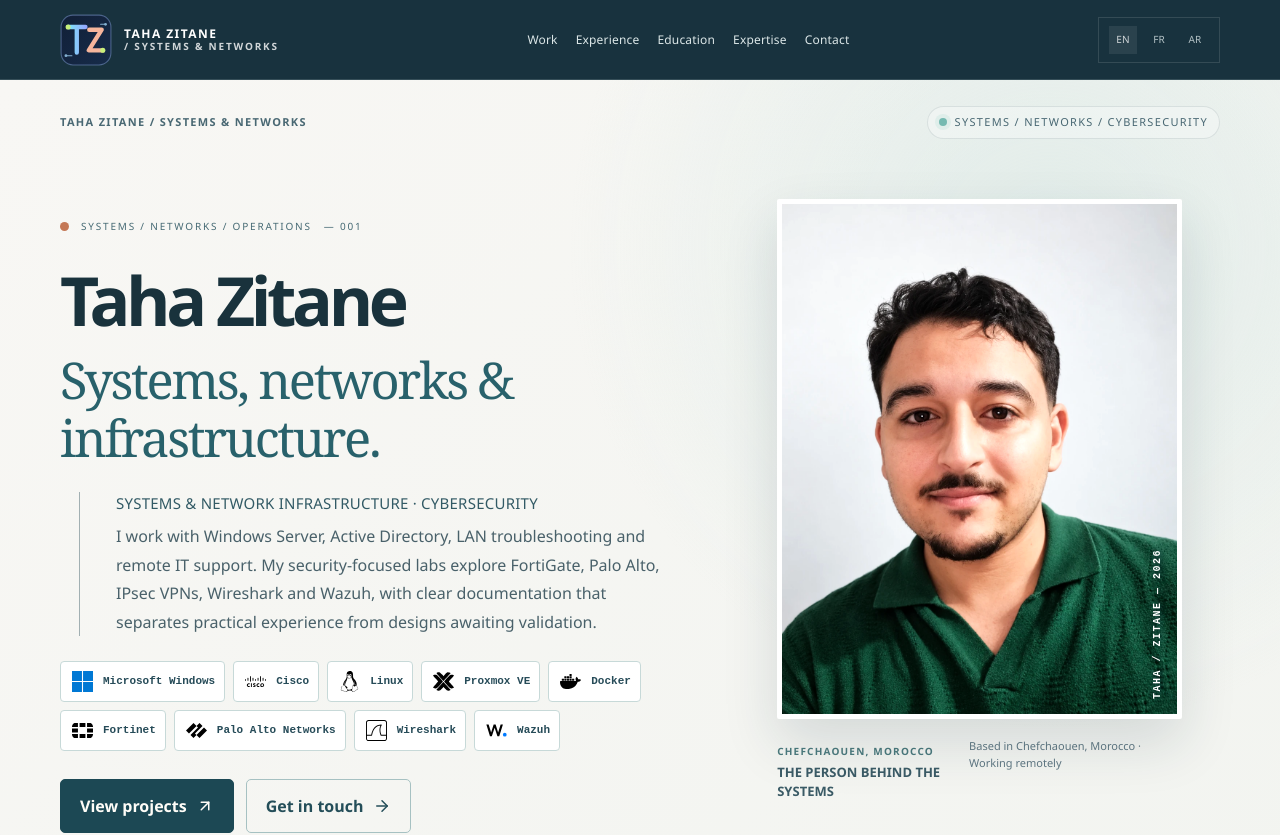
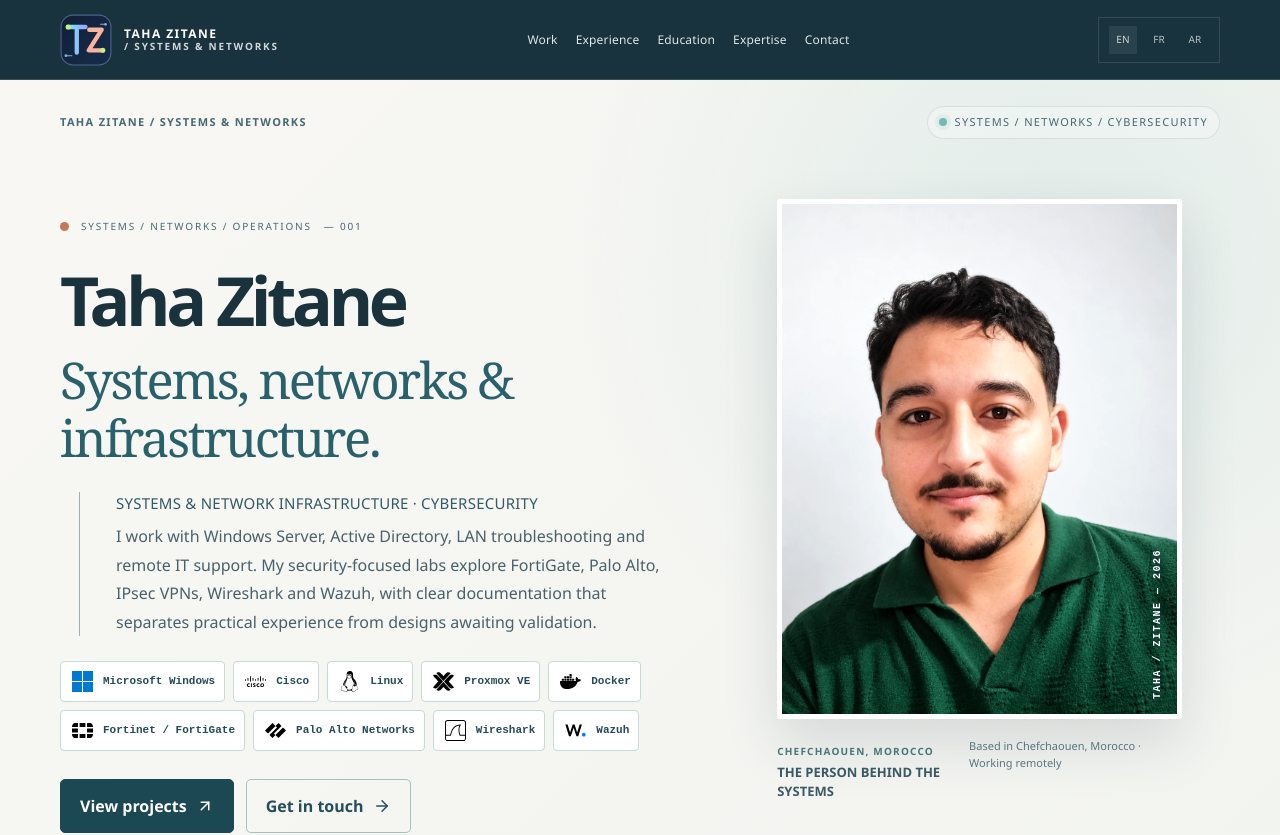
Before and after one commit to tahazitan/taha-zitane-portfolio, a Next.js app: page / in a window 1280 px wide. Shown: the top 835 px of the page. Built offline with nearby package versions, Linux system fonts and the light colour scheme.

Commit message:
Clarify authentic marks versus text-only technology names

```diff
--- a/src/components/TechnologyMarks.tsx
+++ b/src/components/TechnologyMarks.tsx
@@ -1,32 +1,39 @@
-/** Authentic self-hosted technology marks, placed in context throughout the site.
- * Icon files are sourced from Simple Icons, Devicon and Wazuh (see docs).
- * Trademark marks identify technologies only; they do not imply certification or partnership.
+/** Vendor marks are self-hosted and provenance documented in docs/TECH-LOGOS.md.
+ * Text-only chips are deliberate: never invent a logo for a tool or institution.
+ * Marks refer to tools, not credentials, employment or vendor endorsements.
  */
 type Variant = "hero" | "card" | "inline" | "case" | "mini";
-type Brand = {key:string;name:string;matcher:RegExp};
+type Brand = {key:string;name:string;matcher:RegExp;logo:boolean};
 const brands:Brand[] = [
- {key:"windows",name:"Microsoft Windows",matcher:/\b(windows|active directory|ad ds|gpo|iis|microsoft)\b/i},
- {key:"anydesk",name:"AnyDesk",matcher:/\banydesk\b/i},
- {key:"cisco",name:"Cisco",matcher:/\b(cisco|packet tracer)\b/i},
- {key:"linux",name:"Linux",matcher:/\blinux\b/i},
- {key:"ubuntu",name:"Ubuntu",matcher:/\bubuntu\b/i},
- {key:"debian",name:"Debian",matcher:/\bdebian\b/i},
- {key:"proxmox",name:"Proxmox VE",matcher:/\bproxmox\b/i},
- {key:"docker",name:"Docker",matcher:/\bdocker\b/i},
- {key:"fortinet",name:"Fortinet",matcher:/\b(fortigate|fortinet)\b/i},
- {key:"paloalto",name:"Palo Alto Networks",matcher:/\b(palo alto|paloalto|pan.os)\b/i},
- {key:"wireshark",name:"Wireshark",matcher:/\bwireshark\b/i},
- {key:"wazuh",name:"Wazuh",matcher:/\bwazuh\b/i},
- {key:"snort",name:"Snort",matcher:/\bsnort\b/i},
- {key:"github",name:"GitHub",matcher:/\bgithub\b/i}
+ {key:"windows",name:"Microsoft Windows",matcher:/\b(windows(?: server)?|active directory|ad ds|gpo|iis|microsoft)\b/i,logo:true},
+ {key:"cisco",name:"Cisco",matcher:/\b(cisco|packet tracer)\b/i,logo:true},
+ {key:"anydesk",name:"AnyDesk",matcher:/\banydesk\b/i,logo:true},
+ {key:"linux",name:"Linux",matcher:/\blinux\b/i,logo:true},
+ {key:"ubuntu",name:"Ubuntu",matcher:/\bubuntu\b/i,logo:true},
+ {key:"debian",name:"Debian",matcher:/\bdebian\b/i,logo:true},
+ {key:"proxmox",name:"Proxmox VE",matcher:/\bproxmox\b/i,logo:true},
+ {key:"docker",name:"Docker",matcher:/\bdocker\b/i,logo:true},
+ {key:"fortinet",name:"Fortinet / FortiGate",matcher:/\b(fortigate|fortinet)\b/i,logo:true},
+ {key:"paloalto",name:"Palo Alto Networks",matcher:/\b(palo alto|paloalto|pan.os)\b/i,logo:true},
+ {key:"wireshark",name:"Wireshark",matcher:/\bwireshark\b/i,logo:true},
+ {key:"wazuh",name:"Wazuh",matcher:/\bwazuh\b/i,logo:true},
+ {key:"snort",name:"Snort",matcher:/\bsnort\b/i,logo:true},
+ {key:"github",name:"GitHub",matcher:/\bgithub\b/i,logo:true},
+ {key:"frr",name:"FRRouting",matcher:/\b(frrouting|frr)\b/i,logo:false},
+ {key:"containerlab",name:"Containerlab",matcher:/\bcontainerlab\b/i,logo:false},
+ {key:"gns3",name:"GNS3",matcher:/\bgns3\b/i,logo:false},
+ {key:"zabbix",name:"Zabbix",matcher:/\bzabbix\b/i,logo:false},
+ {key:"wireguard",name:"WireGuard",matcher:/\bwireguard\b/i,logo:false},
+ {key:"cybrary",name:"Cybrary",matcher:/\bcybrary\b/i,logo:false},
+ {key:"enova",name:"Enova Santé",matcher:/\benova\s+sant[ée]\b/i,logo:false}
 ];
-export default function TechnologyMarks({technologies,limit=5,variant="inline"}:{technologies:string[];limit?:number;variant?:Variant}){
+export default function TechnologyMarks({technologies,limit=5,variant="inline"}:{technologies:readonly string[];limit?:number;variant?:Variant}){
  const haystack=technologies.join(" | ");
  const matched=brands.filter(brand=>brand.matcher.test(haystack)).slice(0,limit);
  if(!matched.length)return null;
- return <div className={"tech-marks tech-marks--"+variant} aria-label="Technologies">
-   {matched.map(brand=><span className="tech-mark" key={brand.key} title={brand.name}>
-     <span className="tech-mark-image"><img src={"/tech-logos/"+brand.key+".svg"} width={25} height={25} alt="" loading={variant==="hero"?"eager":"lazy"} decoding="async" /></span>
+ return <div className={"tech-marks tech-marks--"+variant} aria-label="Tools and technologies">
+   {matched.map(brand=><span className={"tech-mark "+(brand.logo?"tech-mark--logo":"tech-mark--wordmark")} key={brand.key} title={brand.name} aria-label={brand.name}>
+     {brand.logo&&<span className="tech-mark-image"><img src={"/tech-logos/"+brand.key+".svg"} width={25} height={25} alt="" loading={variant==="hero"?"eager":"lazy"} decoding="async" /></span>}
      <span className="tech-mark-label">{brand.name}</span>
    </span>)}
  </div>;
```
